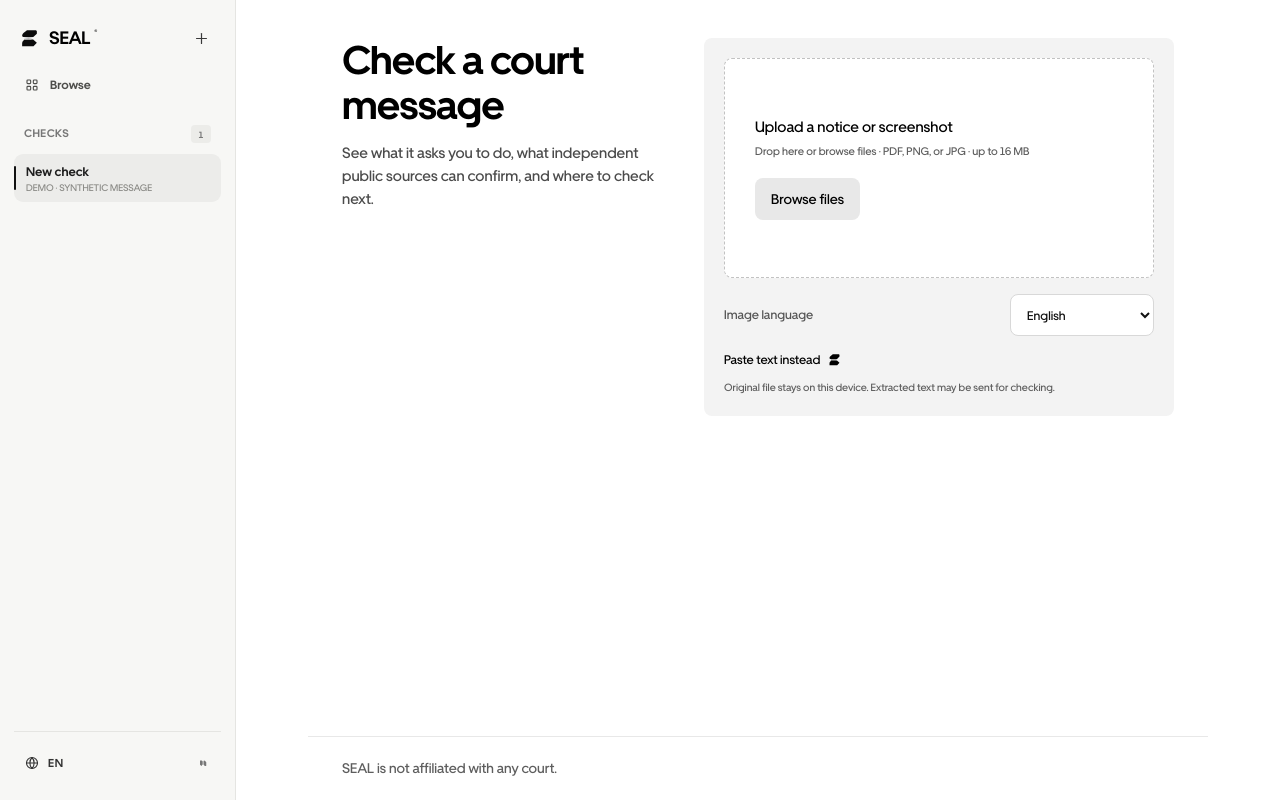
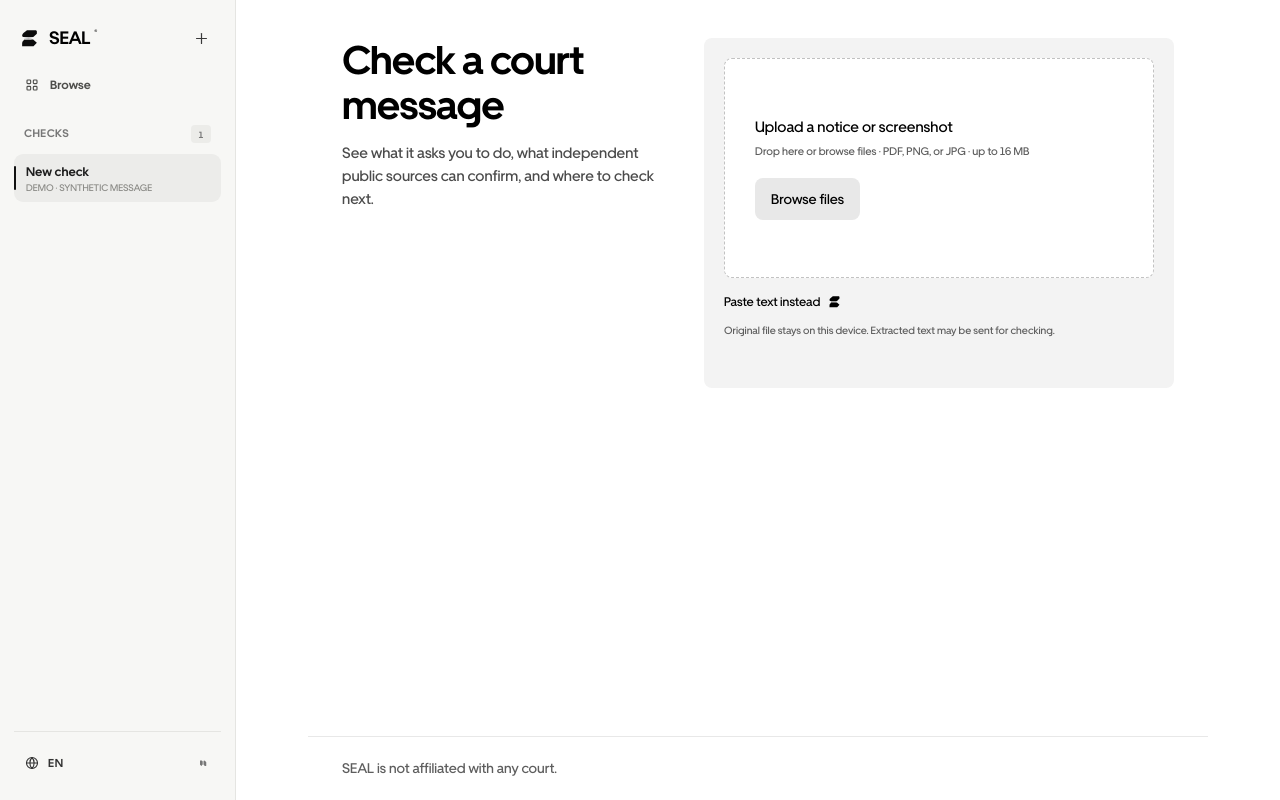
Before and after one commit to Davemafy/seal, a Next.js app: page /demo in a window 1280 px wide. Built offline with nearby package versions, Linux system fonts and the light colour scheme.

Commit message:
Make OCR language automatic in upload flow

```diff
--- a/app/seal-app.tsx
+++ b/app/seal-app.tsx
@@ -10,7 +10,7 @@ import PDFPreview from './pdf-preview';
 import StoryPdfPage from './story-pdf-page';
 import {fixtures} from '@/lib/fixtures';
 import {fallbackExtract,claimsFromExtraction,recoverLabeledJurorNumber,recoverLabeledReportingDate} from '@/lib/extract';
-import {readInBrowser,warmOcr,ocrLanguages,ocrLanguageForLocale,type OcrLanguage,type BrowserDocument} from '@/lib/browser-file';
+import {readInBrowser,warmOcr,ocrLanguageForLocale,type OcrLanguage,type BrowserDocument} from '@/lib/browser-file';
 import {clearOrphanedResultArtifacts,clearResultSession,persistResultSession,restoreResultSession} from '@/lib/result-session';
 import {officialCourtDirectoryFor} from '@/lib/official-directories';
 import {detectDocumentContext,type DetectedDocumentLanguage} from '@/lib/document-context';
@@ -1744,11 +1744,10 @@ async function upload(uploaded:File){
           <span className="upload-browse">{ui('browseFiles')}</span>
          </span>}
        </button>
-       {!busy&&<>
-        <label className="ocr-language-control"><span>{ui('imageLanguage')}</span><select value={ocrLanguage} onChange={event=>setOcrLanguage(event.target.value as OcrLanguage)}>{Object.entries(ocrLanguages).map(([code,label])=><option key={code} value={code}>{label}</option>)}</select></label>
+       {!busy&&<div className="intake-secondary-actions">
         <button className="paste-mode-switch" type="button" onClick={()=>setPasteMode(true)}>{ui('pasteInstead')} <SealGuideIcon direction="right"/></button>
         <p className="privacy-note">{ui('privacyNote')}</p>
-       </>}
+       </div>}
       </>
       :
       <div className="paste-mode-panel">
```
